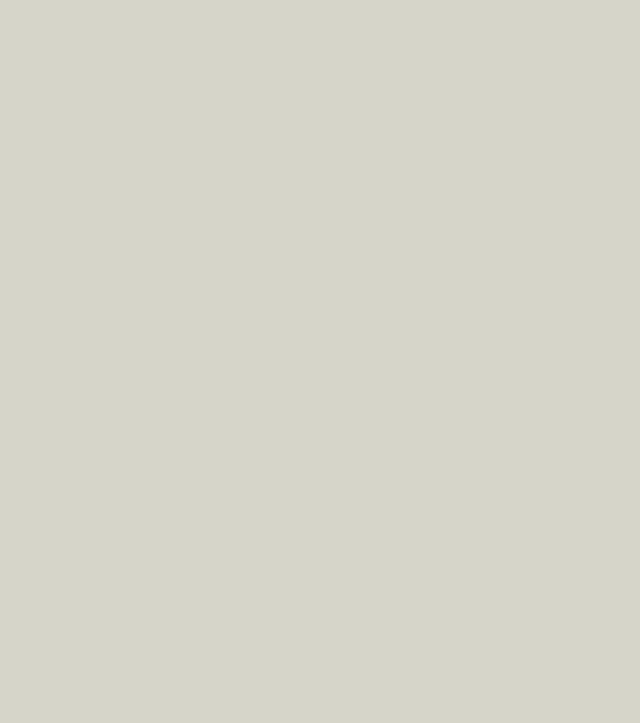
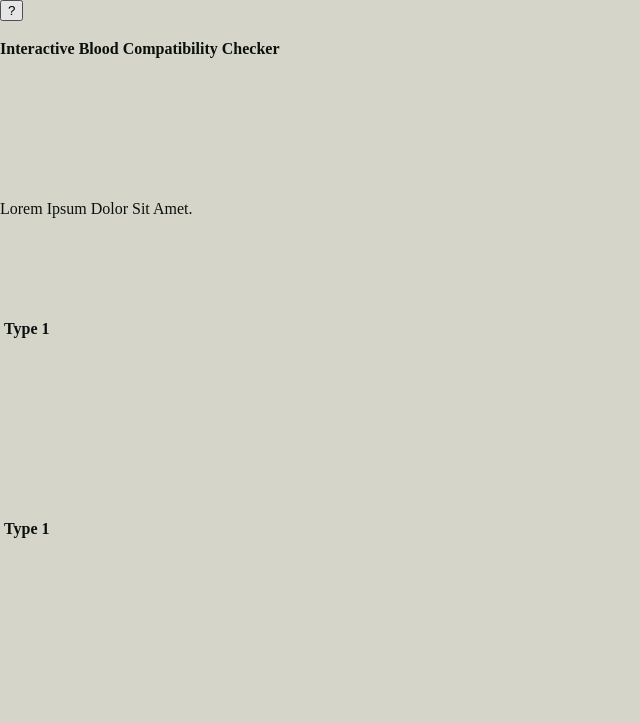
Before and after one commit to QingTian1927/Blood_Compatibility, a plain HTML site: page views/index.html in a window 1280 px wide. Shown: the whole page, without its empty margins (0-640 px from the left). Drawn offline with Linux system fonts and the light colour scheme.

Commit message:
feat: added some basic layout for the main page.
* Added some basic layout structure for the main page.
  in HTML and CSS

```diff
--- /dev/null
+++ b/sheets/index.css
@@ -0,0 +1,10 @@
+.infoContainer, .titleContainer, .subtitleContainer,
+.donorBloodContainer, .recipientBloodContainer, .infoFooter
+{position: relative; width: 100vw;}
+
+.infoContainer {height: 5vh;}
+.titleContainer {height: 20vh;}
+.subtitleContainer {height: 15vh;}
+.donorBloodContainer {height: 25vh;}
+.recipientBloodContainer {height: 25vh;}
+.infoFooter {height: 10vh;}
--- a/views/index.html
+++ b/views/index.html
@@ -5,8 +5,43 @@
     <meta name="viewport" content="width=device-width, initial-scale=1">
     <title>Blood Compatibility</title>
     <link rel="stylesheet" href="../sheets/master.css">
+    <link rel="stylesheet" href="../sheets/index.css">
 </head>
+    <div class="infoContainer">
+        <button type="button" id="infoButton" title="Visit the information page">
+            ?
+        </button>
+    </div>
 
+    <div class="titleContainer">
+        <div class="blackWhite" id="titleCard">
+            <h1>Interactive Blood Compatibility Checker</h1>
+        </div>
+    </div>
+
+    <div class="subtitleContainer">
+        <div class="blackWhite" id="subtitleCard">
+            Lorem Ipsum Dolor Sit Amet.
+        </div>
+    </div>
+
+    <div class="donorBloodContainer">
+        <div class="donorBloodType">
+            <img>
+            <strong>Type 1</strong>
+        </div>
+    </div>
+
+    <div class="recipientBloodContainer">
+        <div class="recipientBloodType">
+            <img>
+            <strong>Type 1</strong>
+        </div>
+    </div>
+
+    <div class="infoFooter">
+
+    </div>
 <body>
 
 </body>
```
